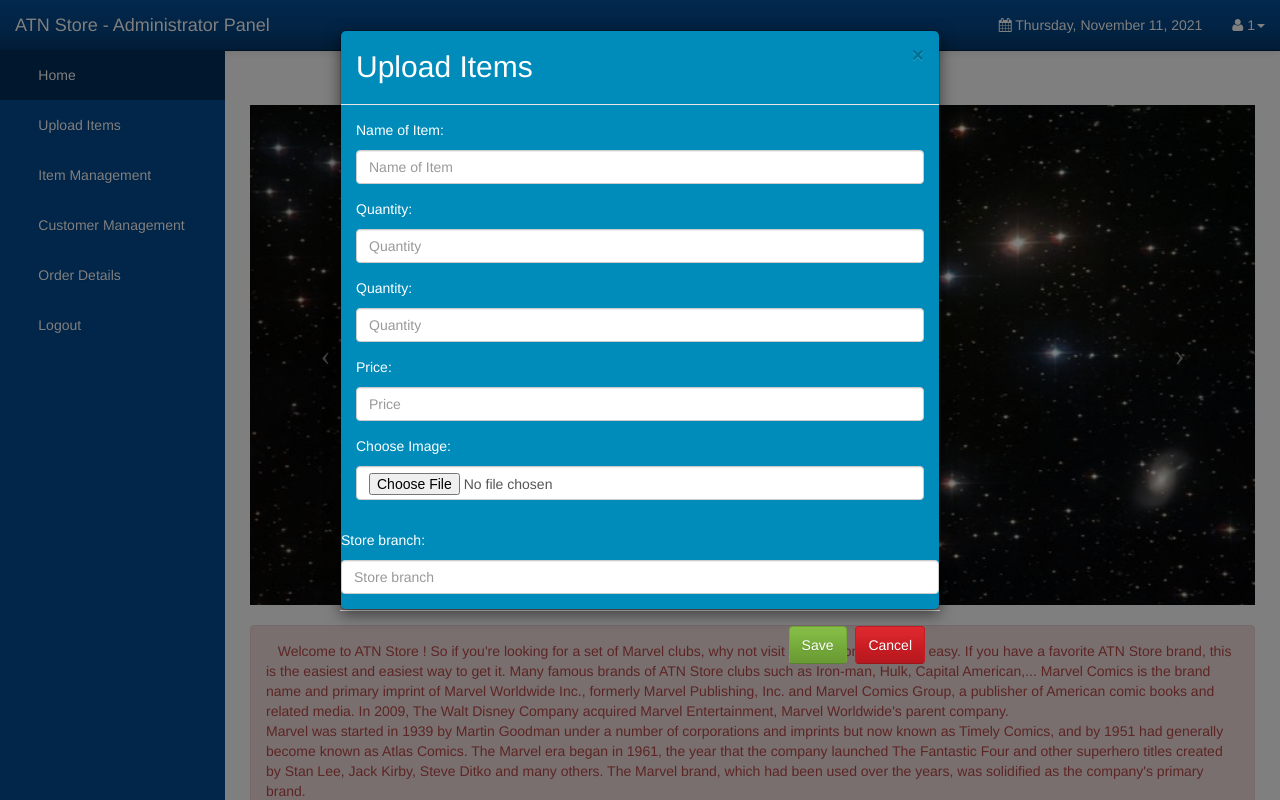
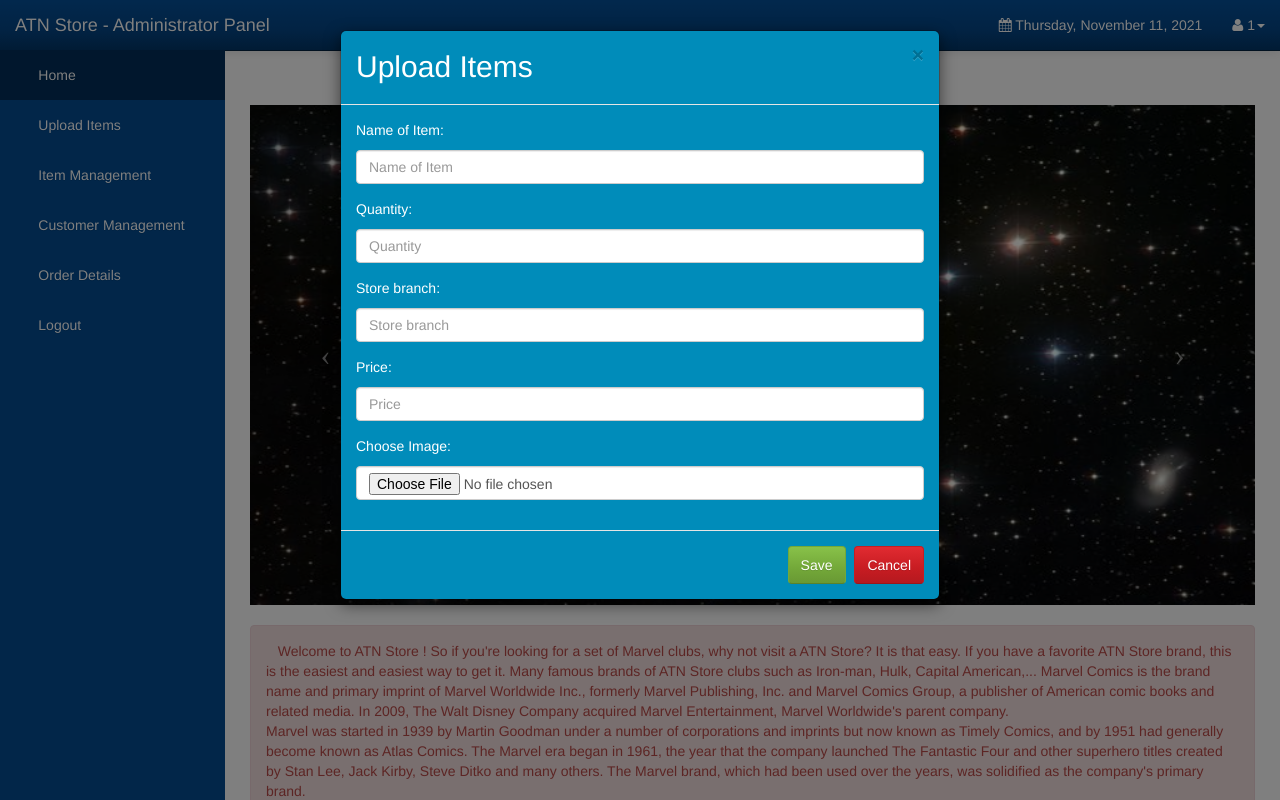
Before and after one commit to zolmkoz/ATNStore, a PHP site: page /Admin/index.php in a window 1280 px wide, after a click on "Upload Items". Run offline with PHP 8.4, Linux system fonts and the light colour scheme; a user stored in the database is signed in.

Commit message:
Update index.php

```diff
--- a/Admin/index.php
+++ b/Admin/index.php
@@ -244,10 +244,10 @@ if(!$_SESSION['admin_username'])
 
 
 							</div>
-                            <p>Quantity:</p>
+                            <p>Store branch:</p>
                             <div class="form-group">
 
-                                <input class="form-control" placeholder="Quantity" name="item_name" type="text" required>
+                                <input class="form-control" placeholder="Store branch" name="item_name" type="text" required>
 
 
 							</div>
@@ -268,17 +268,6 @@ if(!$_SESSION['admin_username'])
                                 <input class="form-control"  type="file" name="item_image" accept="image/*" required/>
 
 							</div>
-
-                            </div>
-                            <p>Store branch:</p>
-                            <div class="form-group">
-
-                                <input class="form-control" placeholder="Store branch" name="item_name" type="text" required>
-
-
-							</div>
-
-
 					 </fieldset>
 
 
```
